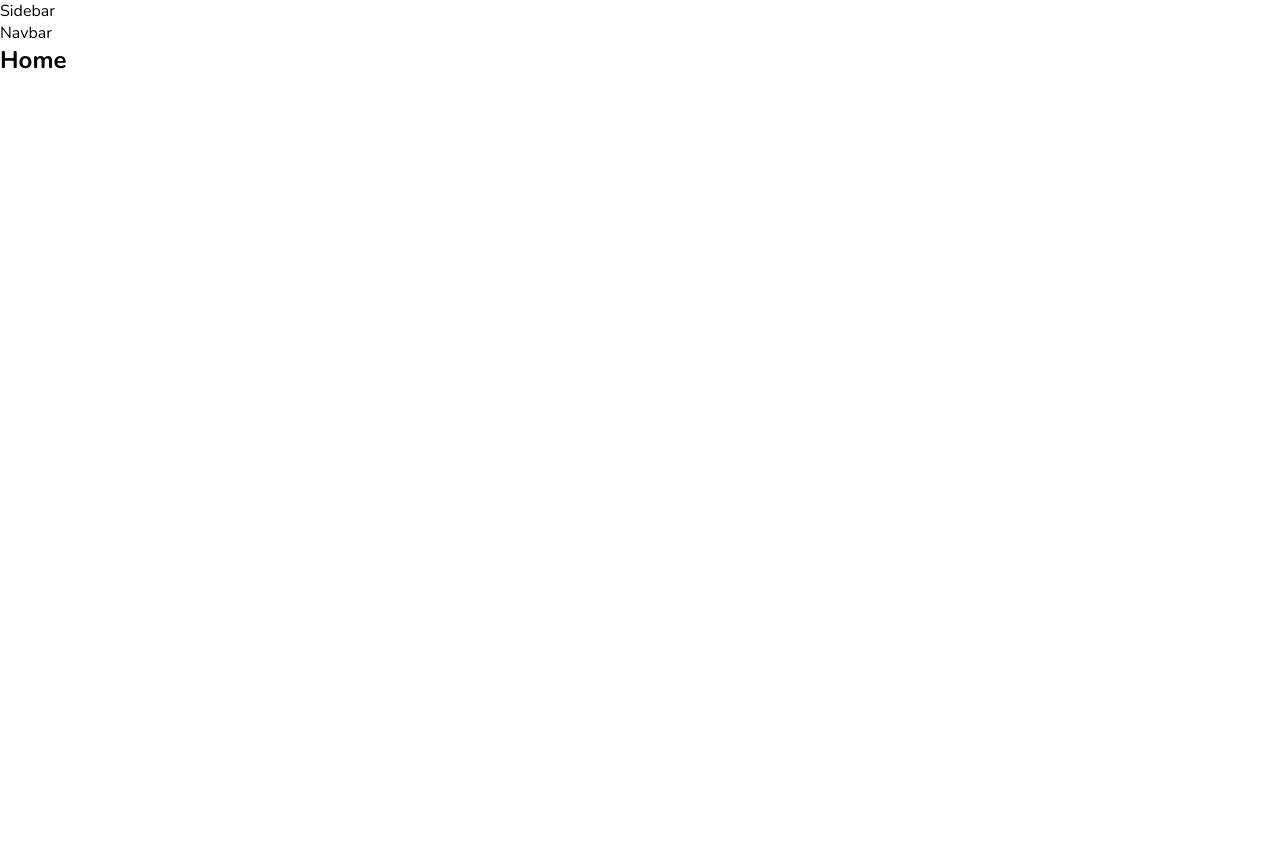
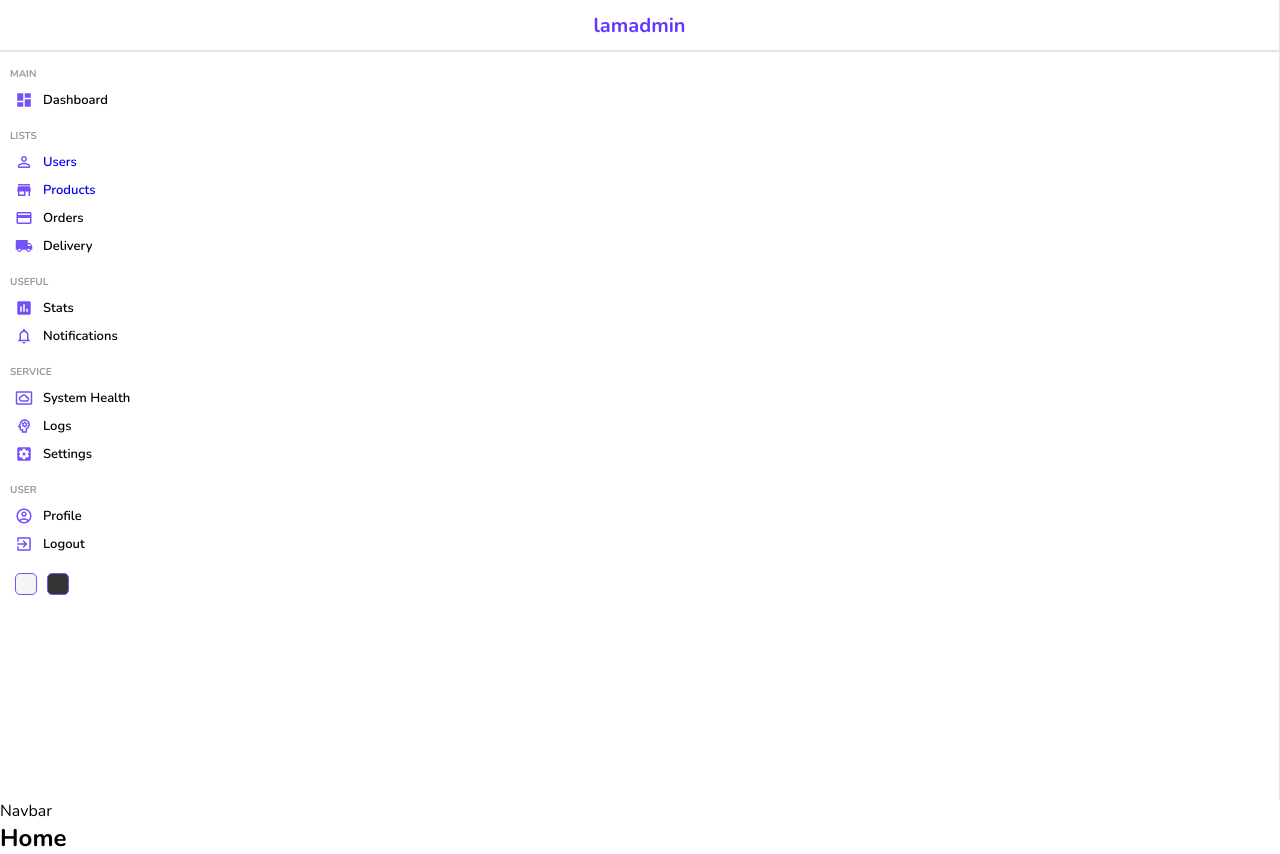
Before and after one commit to FabKaiz/booking-mern-clone, a React (Create React App) app in the folder admin/: page / in a window 1280 px wide. Before the commit the page ends 800 px from the top, so only its background shows below. Built offline with nearby package versions, Linux system fonts and the light colour scheme.

Commit message:
Sidebar setup and scss

```diff
--- a/admin/src/components/sidebar/Sidebar.jsx
+++ b/admin/src/components/sidebar/Sidebar.jsx
@@ -1,8 +1,91 @@
 import './sidebar.scss'
+import DashboardIcon from '@mui/icons-material/Dashboard'
+import PersonOutlineIcon from '@mui/icons-material/PersonOutline'
+import LocalShippingIcon from '@mui/icons-material/LocalShipping'
+import CreditCardIcon from '@mui/icons-material/CreditCard'
+import StoreIcon from '@mui/icons-material/Store'
+import InsertChartIcon from '@mui/icons-material/InsertChart'
+import SettingsApplicationsIcon from '@mui/icons-material/SettingsApplications'
+import ExitToAppIcon from '@mui/icons-material/ExitToApp'
+import NotificationsNoneIcon from '@mui/icons-material/NotificationsNone'
+import SettingsSystemDaydreamOutlinedIcon from '@mui/icons-material/SettingsSystemDaydreamOutlined'
+import PsychologyOutlinedIcon from '@mui/icons-material/PsychologyOutlined'
+import AccountCircleOutlinedIcon from '@mui/icons-material/AccountCircleOutlined'
+import { Link } from 'react-router-dom'
 
 const Sidebar = () => {
   return (
-    <div className='sidebar'>Sidebar</div>
+    <div className="sidebar">
+      <div className="top">
+        <span className="logo">lamadmin</span>
+      </div>
+      <hr />
+      <div className="center">
+        <ul>
+          <p className="title">MAIN</p>
+          <li>
+            <DashboardIcon className="icon" />
+            <span>Dashboard</span>
+          </li>
+          <p className="title">LISTS</p>
+          <Link to="/users" style={{ textDecoration: 'none' }}>
+            <li>
+              <PersonOutlineIcon className="icon" />
+              <span>Users</span>
+            </li>
+          </Link>
+          <Link to="/products" style={{ textDecoration: 'none' }}>
+            <li>
+              <StoreIcon className="icon" />
+              <span>Products</span>
+            </li>
+          </Link>
+          <li>
+            <CreditCardIcon className="icon" />
+            <span>Orders</span>
+          </li>
+          <li>
+            <LocalShippingIcon className="icon" />
+            <span>Delivery</span>
+          </li>
+          <p className="title">USEFUL</p>
+          <li>
+            <InsertChartIcon className="icon" />
+            <span>Stats</span>
+          </li>
+          <li>
+            <NotificationsNoneIcon className="icon" />
+            <span>Notifications</span>
+          </li>
+          <p className="title">SERVICE</p>
+          <li>
+            <SettingsSystemDaydreamOutlinedIcon className="icon" />
+            <span>System Health</span>
+          </li>
+          <li>
+            <PsychologyOutlinedIcon className="icon" />
+            <span>Logs</span>
+          </li>
+          <li>
+            <SettingsApplicationsIcon className="icon" />
+            <span>Settings</span>
+          </li>
+          <p className="title">USER</p>
+          <li>
+            <AccountCircleOutlinedIcon className="icon" />
+            <span>Profile</span>
+          </li>
+          <li>
+            <ExitToAppIcon className="icon" />
+            <span>Logout</span>
+          </li>
+        </ul>
+      </div>
+      <div className="bottom">
+        <div className="colorOption"></div>
+        <div className="colorOption"></div>
+      </div>
+    </div>
   )
 }
 
--- a/admin/src/components/sidebar/sidebar.scss
+++ b/admin/src/components/sidebar/sidebar.scss
@@ -0,0 +1,87 @@
+.sidebar {
+  flex: 1;
+  border-right: 1px solid rgb(230, 227, 227);
+  min-height: 100vh;
+  background: white;
+
+  .top {
+    height: 50px;
+    display: flex;
+    align-items: center;
+    justify-content: center;
+
+    .logo {
+      font-size: 20px;
+      font-weight: bold;
+      color: #6439ff;
+    }
+  }
+
+  hr {
+    height: 0;
+    border: 1px solid rgb(230, 227, 227);
+  }
+
+  .center {
+    padding-left: 10px;
+
+    ul {
+      list-style: none;
+      margin: 0;
+      padding: 0;
+
+      .title {
+        font-size: 10px;
+        font-weight: bold;
+        color: #999;
+        margin-top: 15px;
+        margin-bottom: 5px;
+      }
+
+      li {
+        display: flex;
+        align-items: center;
+        padding: 5px;
+        cursor: pointer;
+
+        &:hover {
+          background-color: #ece8ff;
+        }
+
+        .icon {
+          font-size: 18px;
+          color: #7451f8;
+        }
+
+        span {
+          font-size: 13px;
+          font-weight: 600;
+          margin-left: 10px;
+          margin-right: 10px;
+        }
+      }
+    }
+  }
+
+  .bottom {
+    display: flex;
+    align-items: center;
+    margin: 10px;
+
+    .colorOption {
+      width: 20px;
+      height: 20px;
+      border-radius: 5px;
+      border: 1px solid #7451f8;
+      cursor: pointer;
+      margin: 5px;
+
+      &:nth-child(1) {
+        background-color: whitesmoke;
+      }
+      &:nth-child(2) {
+        background-color: #333;
+      }
+    }
+  }
+}
```
